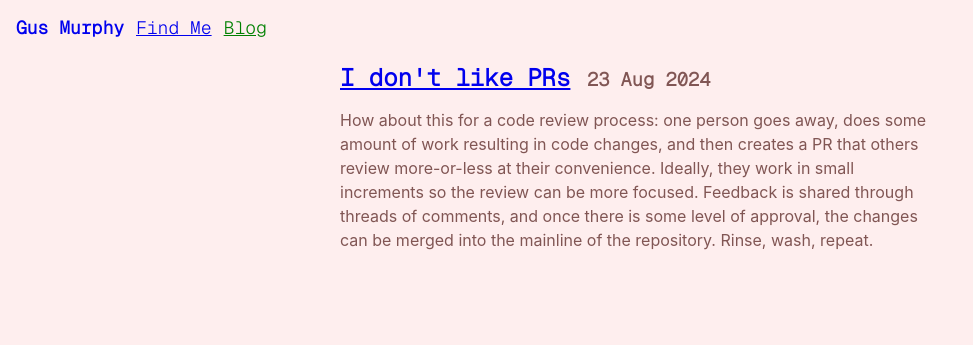
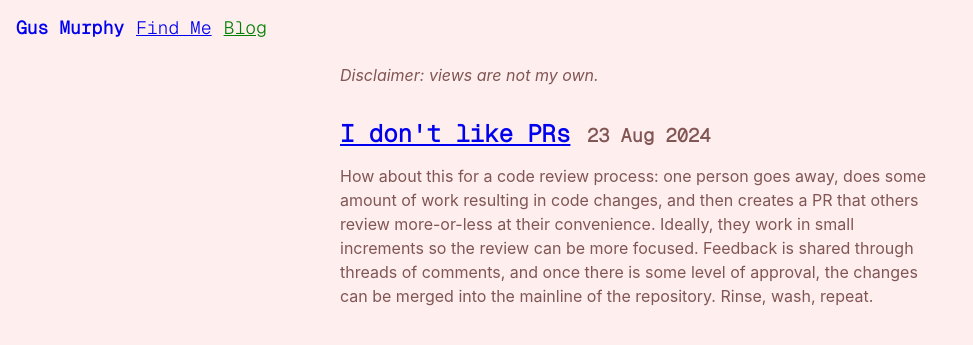
Before and after one commit to gusbmurphy/my-site, a Jekyll site: the page built from blog.html, in a window 1280 px wide. Shown: the top 345 px of the page, without its empty margins (0-973 px from the left). Built offline with Jekyll 4.4.1, drawn with Linux system fonts in a browser that asks for light colours.

Commit message:
Add blog disclaimer

```diff
--- a/blog.html
+++ b/blog.html
@@ -2,6 +2,8 @@
 layout: default
 title: Blog
 ---
+
+<p><i>Disclaimer: views are not my own.</i></p>
 
 <ul class="post-list">
   {% for post in site.posts %}
```
